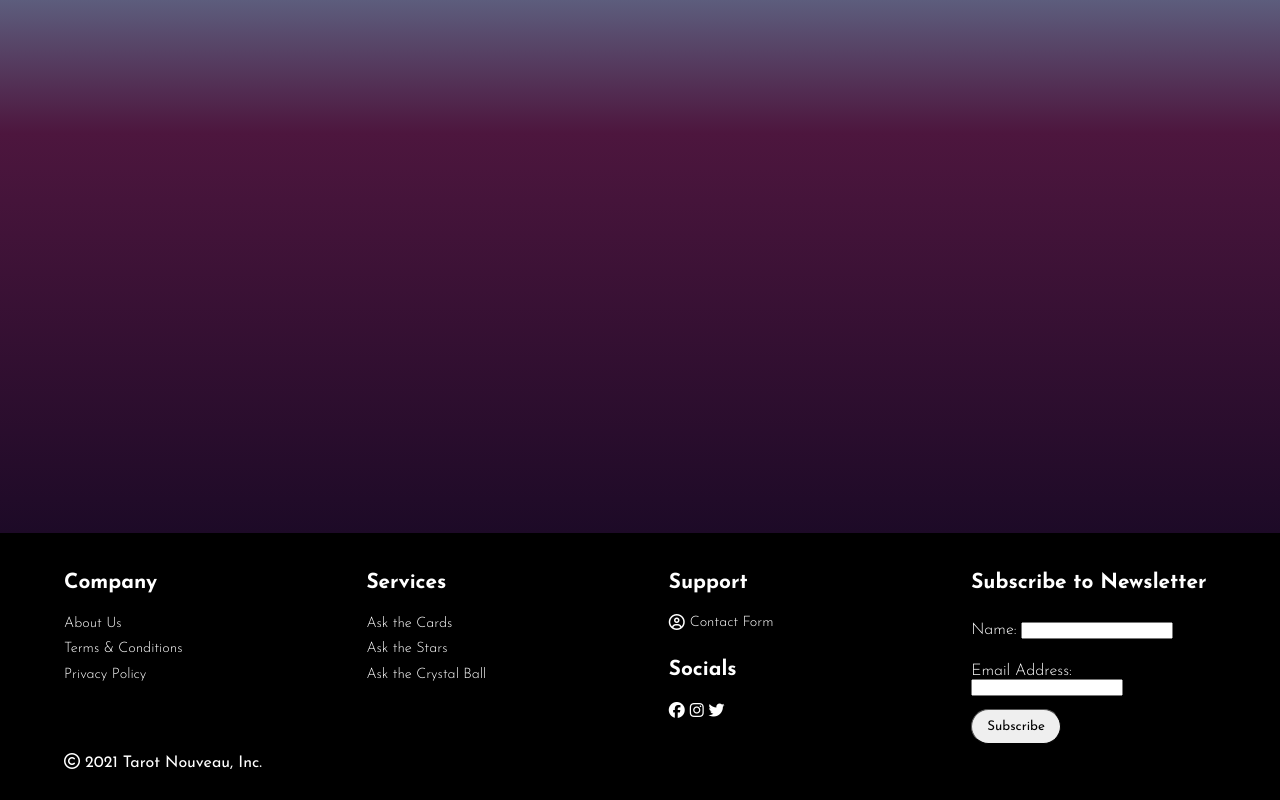
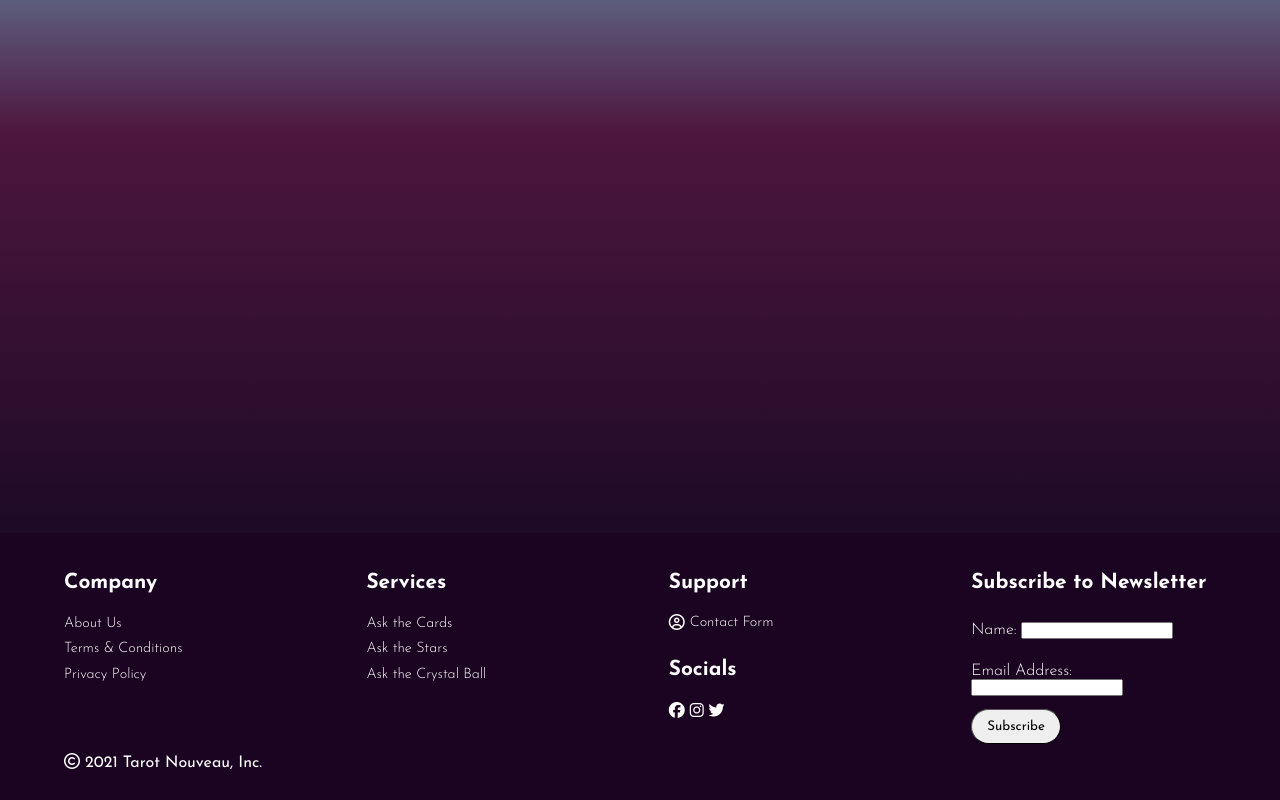
Before and after one commit to renjval12/TarotNouveau, a React (Create React App) app: page / in a window 1280 px wide. Shown: the part 3550-4350 px from the top of the page. Built offline with nearby package versions, Linux system fonts and the light colour scheme.

Commit message:
update index.css

```diff
--- a/src/index.css
+++ b/src/index.css
@@ -103,7 +103,7 @@ footer {
   grid-template: repeat(2, min-content)/repeat(4, 1fr);
   gap: 5%;
   padding: 3% 5%;
-  background-color: black;
+  background-color: rgb(26, 4, 33);
 }
 
 .link-list ul {
```
